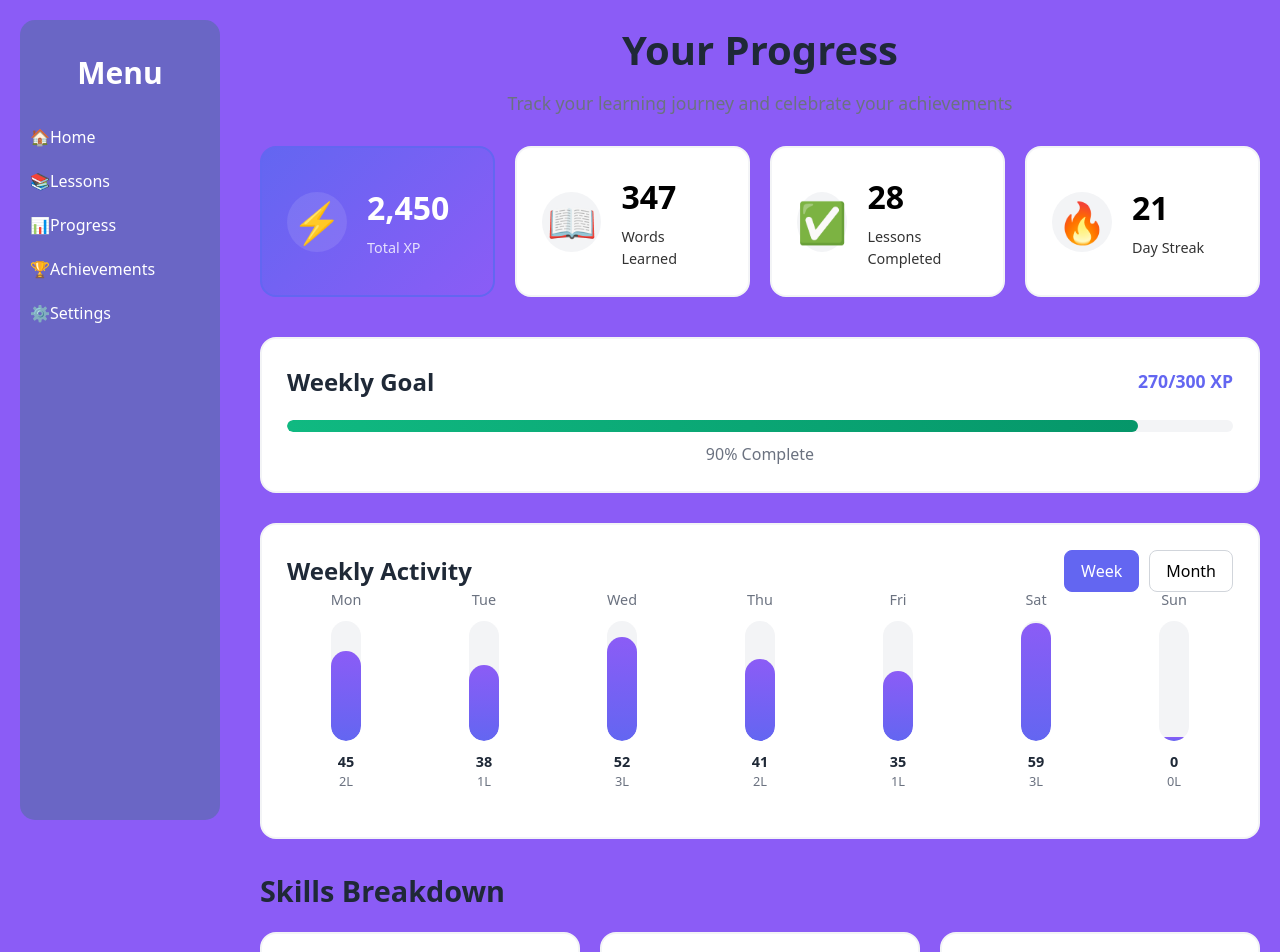
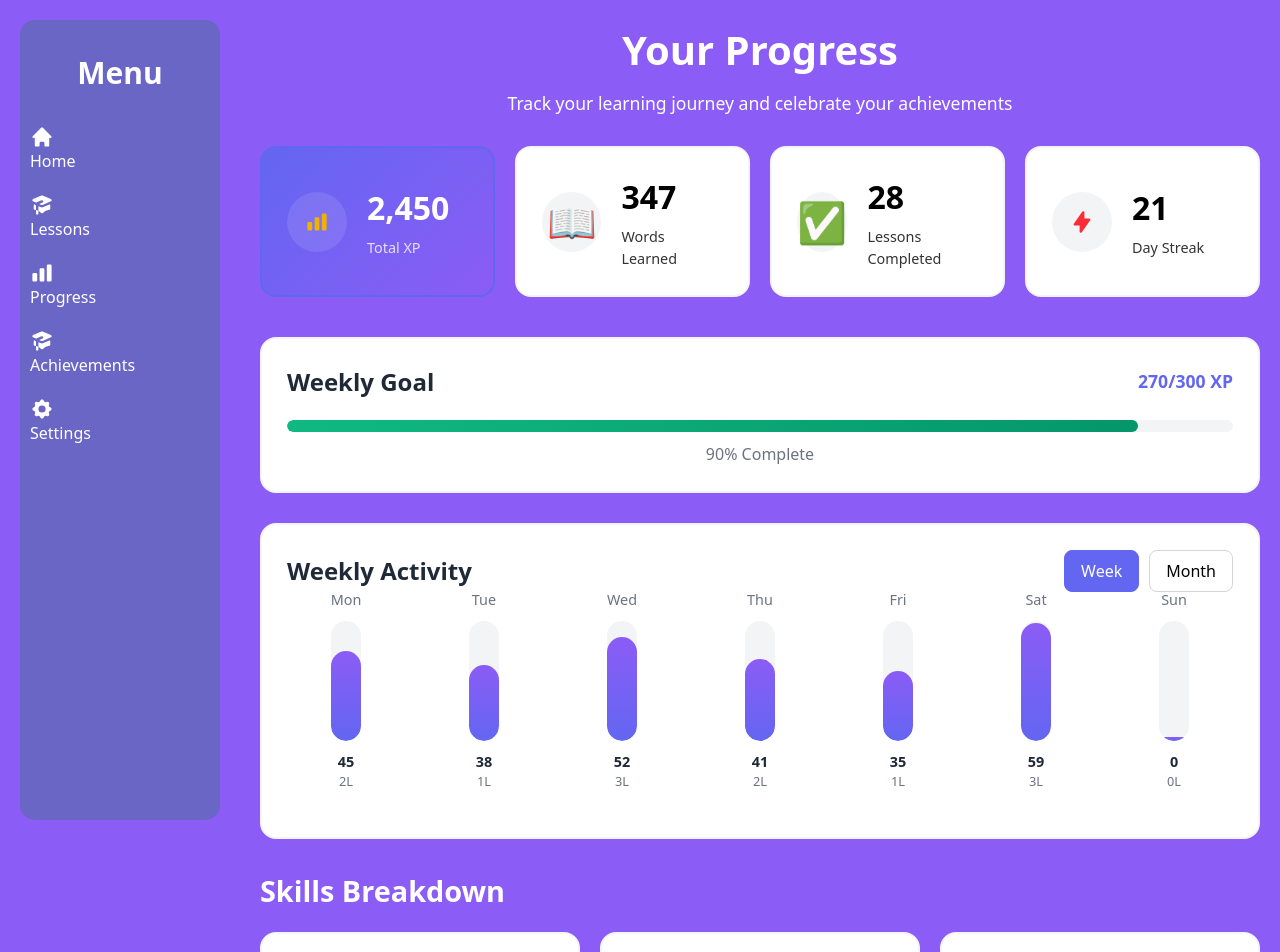
Before and after one commit to Jrod45/learning-app, a React (Vite) app: page /progress in a window 1280 px wide. Shown: the top 952 px of the page. Built offline with nearby package versions, Linux system fonts and the light colour scheme.

Commit message:
7th commit

```diff
--- a/package.json
+++ b/package.json
@@ -10,6 +10,7 @@
     "preview": "vite preview"
   },
   "dependencies": {
+    "@heroicons/react": "^1.0.6",
     "@tailwindcss/vite": "^4.1.8",
     "react": "^19.1.0",
     "react-dom": "^19.1.0",
--- a/src/assets/styles/Achievements.css
+++ b/src/assets/styles/Achievements.css
@@ -13,13 +13,13 @@
 .achievements-header h1 {
   font-size: 2.5rem;
   font-weight: 700;
-  color: #1f2937;
+  color: white;
   margin-bottom: 10px;
 }
 
 .achievements-header p {
   font-size: 1.1rem;
-  color: #6b7280;
+  color: white;
 }
 
 /* Achievement Stats */
@@ -268,7 +268,7 @@
   text-align: center;
 }
 
-.progress-bar {
+.prog-bar {
   width: 100%;
   height: 8px;
   background: #e5e7eb;
@@ -277,14 +277,14 @@
   margin-bottom: 8px;
 }
 
-.progress-fill {
+.prog-fill {
   height: 100%;
   background: linear-gradient(90deg, #6366f1 0%, #8b5cf6 100%);
   border-radius: 4px;
   transition: width 0.5s ease;
 }
 
-.progress-text {
+.prog-text {
   color: #6b7280;
   font-size: 0.9rem;
   margin-bottom: 10px;
--- a/src/assets/styles/Progress.css
+++ b/src/assets/styles/Progress.css
@@ -13,13 +13,14 @@
 .progress-header h1 {
   font-size: 2.5rem;
   font-weight: 700;
-  color: #1f2937;
+  color: white;
   margin-bottom: 10px;
+
 }
 
 .progress-header p {
   font-size: 1.1rem;
-  color: #6b7280;
+  color: white;
 }
 
 /* Stats Overview */
@@ -222,7 +223,7 @@
 .skills-section h2 {
   font-size: 1.8rem;
   font-weight: 600;
-  color: #1f2937;
+  color: white;
   margin-bottom: 20px;
 }
 
@@ -302,7 +303,7 @@
 .achievements-section h2 {
   font-size: 1.8rem;
   font-weight: 600;
-  color: #1f2937;
+  color: white;
   margin-bottom: 20px;
 }
 
--- a/src/components/Achievements.jsx
+++ b/src/components/Achievements.jsx
@@ -1,4 +1,5 @@
 import React, { useState, useMemo } from 'react';
+import { CheckCircleIcon, LockClosedIcon } from '@heroicons/react/solid';
 import '../assets/styles/Achievements.css';
 
 const Achievements = () => {
@@ -234,7 +235,11 @@ const Achievements = () => {
           >
             <div className="achievement-icon-container">
               <div className="achievement-icon">
-                {achievement.earned ? achievement.icon : '🔒'}
+                {achievement.earned ? (
+                  <CheckCircleIcon className="h-8 w-8 text-green-500" />
+                ) : (
+                  <LockClosedIcon className="h-8 w-8 text-gray-400" />
+                )}
               </div>
               {achievement.earned && <div className="earned-badge">✓</div>}
             </div>
@@ -254,13 +259,13 @@ const Achievements = () => {
                 <div className="achievement-progress">
                   {achievement.progress !== undefined ? (
                     <>
-                      <div className="progress-bar">
+                      <div className="prog-bar">
                         <div
-                          className="progress-fill"
+                          className="prog-fill"
                           style={{ width: `${achievement.progress}%` }}
                         ></div>
                       </div>
-                      <div className="progress-text">{achievement.progress}% Complete</div>
+                      <div className="prog-text">{achievement.progress}% Complete</div>
                     </>
                   ) : (
                     <div className="locked-text">Keep learning to unlock!</div>
--- a/src/components/Homepage.jsx
+++ b/src/components/Homepage.jsx
@@ -1,4 +1,5 @@
 import React, { useState, useMemo, useCallback } from 'react';
+import { HomeIcon, AcademicCapIcon, StarIcon, ArrowCircleRightIcon, BookOpenIcon } from '@heroicons/react/solid';
 import '../assets/styles/Homepage.css';
 
 const Homepage = () => {
@@ -29,9 +30,9 @@ const Homepage = () => {
   ]);
 
   const [achievements] = useState([
-    '🏆 Week Warrior',
-    '🎯 Perfect Score',
-    '📖 Vocab Master'
+    <StarIcon className="h-6 w-6 text-yellow-500" />, 'Week Warrior',
+    <ArrowCircleRightIcon className="h-6 w-6 text-red-500" />, 'Perfect Score',
+    <BookOpenIcon className="h-6 w-6 text-blue-500" />, 'Vocab Master'
   ]);
 
   // Memoize static data to prevent recreating on each render
--- a/src/components/Lessons.jsx
+++ b/src/components/Lessons.jsx
@@ -1,4 +1,5 @@
 import React, { useState, useMemo } from 'react';
+import { BookOpenIcon, CheckCircleIcon } from '@heroicons/react/solid';
 import '../assets/styles/Lessons.css';
 
 const Lessons = () => {
--- a/src/components/Progress.jsx
+++ b/src/components/Progress.jsx
@@ -1,4 +1,5 @@
 import React, { useState, useMemo } from 'react';
+import { ChartBarIcon, LightningBoltIcon } from '@heroicons/react/solid';
 import '../assets/styles/Progress.css';
 
 const Progress = () => {
@@ -55,7 +56,9 @@ const Progress = () => {
       {/* Overview Stats */}
       <div className="stats-overview">
         <div className="stat-card primary">
-          <div className="stat-icon">⚡</div>
+          <div className="stat-icon">
+            <ChartBarIcon className="h-6 w-6 text-yellow-500" />
+          </div>
           <div className="stat-content">
             <div className="stat-number">{stats.totalXP.toLocaleString()}</div>
             <div className="stat-label">Total XP</div>
@@ -79,7 +82,9 @@ const Progress = () => {
         </div>
 
         <div className="stat-card">
-          <div className="stat-icon">🔥</div>
+          <div className="stat-icon">
+            <LightningBoltIcon className="h-6 w-6 text-red-500" />
+          </div>
           <div className="stat-content">
             <div className="stat-number">{stats.currentStreak}</div>
             <div className="stat-label">Day Streak</div>
--- a/src/components/Settings.jsx
+++ b/src/components/Settings.jsx
@@ -1,4 +1,5 @@
 import { useState } from 'react';
+import { BellIcon, UserIcon, MoonIcon, ShieldCheckIcon } from '@heroicons/react/solid';
 import '../assets/styles/Settings.css'
 
 const Settings = () => {
@@ -59,7 +60,7 @@ const Settings = () => {
   const SettingsSection = ({ icon: Icon, title, children }) => (
     <div className="settings-section">
       <div className="settings-section-header">
-        <Icon size={20} />
+        <Icon className="h-6 w-6 text-gray-500" />
         <h3>{title}</h3>
       </div>
       <div className="settings-section-content">
@@ -88,7 +89,7 @@ const Settings = () => {
         </div>
 
         <div className="settings-content">
-          <SettingsSection icon={() => '🔔'} title="Notifications">
+          <SettingsSection icon={BellIcon} title="Notifications">
             <SettingsRow
               label="Daily Reminders"
               description="Get reminded to practice daily"
@@ -127,7 +128,7 @@ const Settings = () => {
             </SettingsRow>
           </SettingsSection>
 
-          <SettingsSection icon={() => '📘'} title="Learning Preferences">
+          <SettingsSection icon={UserIcon} title="Learning Preferences">
             <SettingsRow
               label="Daily Goal"
               description="Minutes per day"
@@ -180,7 +181,7 @@ const Settings = () => {
             </SettingsRow>
           </SettingsSection>
 
-          <SettingsSection icon={() => '🌙'} title="Appearance">
+          <SettingsSection icon={MoonIcon} title="Appearance">
             <SettingsRow
               label="Dark Mode"
               description="Switch to dark theme"
@@ -222,7 +223,7 @@ const Settings = () => {
             </SettingsRow>
           </SettingsSection>
 
-          <SettingsSection icon={() => '🛡️'} title="Privacy & Security">
+          <SettingsSection icon={ShieldCheckIcon} title="Privacy & Security">
             <SettingsRow
               label="Profile Visibility"
               description="Who can see your profile"
--- a/src/components/Sidebar.jsx
+++ b/src/components/Sidebar.jsx
@@ -1,13 +1,14 @@
 import { Link } from 'react-router-dom';
+import { HomeIcon, AcademicCapIcon, ChartBarIcon, CogIcon } from '@heroicons/react/solid';
 import '../assets/styles/Sidebar.css';
 
 const Sidebar = ({ activeSection = 'home', onSectionChange }) => {
   const navigationItems = [
-    { icon: '🏠', label: 'Home', section: 'home', path: '/' },
-    { icon: '📚', label: 'Lessons', section: 'lessons', path: '/lessons' },
-    { icon: '📊', label: 'Progress', section: 'progress', path: '/progress' },
-    { icon: '🏆', label: 'Achievements', section: 'achievements', path: '/achievements' },
-    { icon: '⚙️', label: 'Settings', section: 'settings', path: '/settings' }
+    { icon: <HomeIcon className="h-6 w-6" />, label: 'Home', section: 'home', path: '/' },
+    { icon: <AcademicCapIcon className="h-6 w-6" />, label: 'Lessons', section: 'lessons', path: '/lessons' },
+    { icon: <ChartBarIcon className="h-6 w-6" />, label: 'Progress', section: 'progress', path: '/progress' },
+    { icon: <AcademicCapIcon className="h-6 w-6" />, label: 'Achievements', section: 'achievements', path: '/achievements' },
+    { icon: <CogIcon className="h-6 w-6" />, label: 'Settings', section: 'settings', path: '/settings' }
   ];
 
   return (
```
Also changed, not shown: 1 other file (tests, documents, lock files or other folders).
